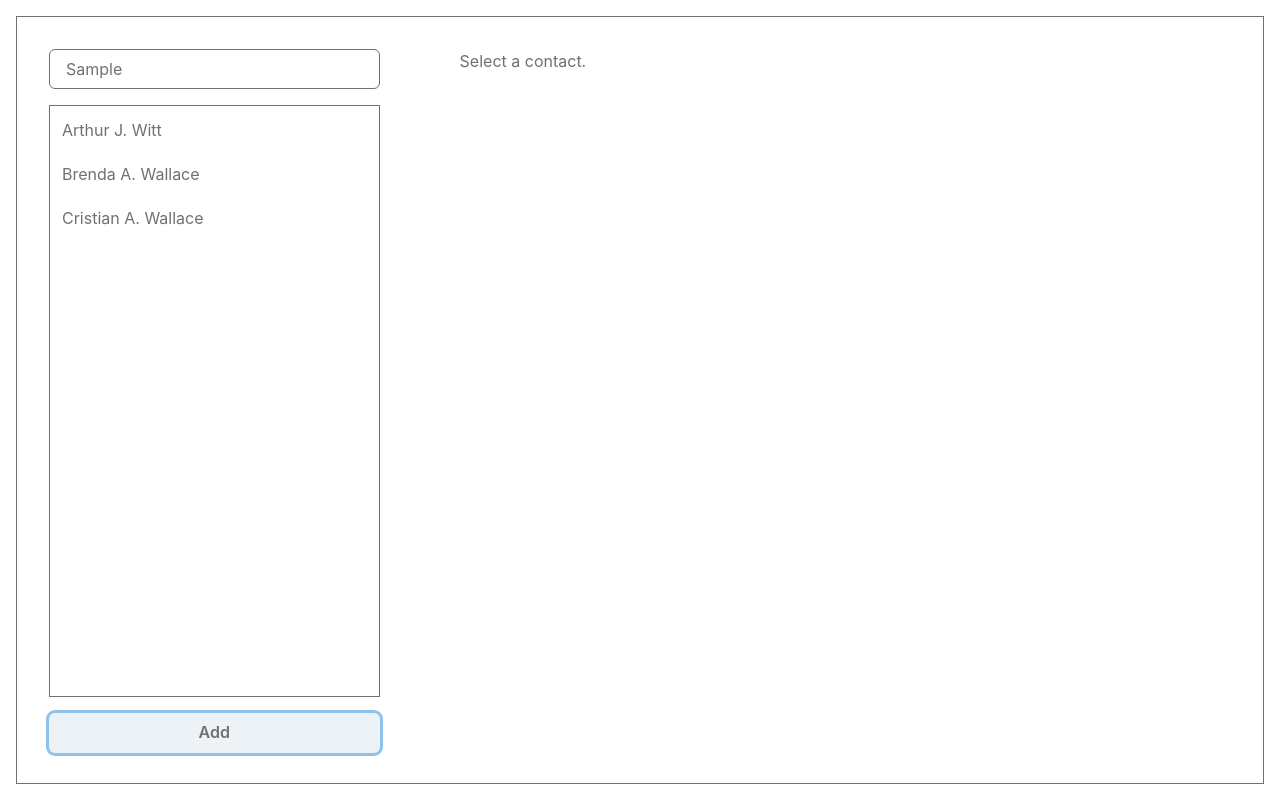
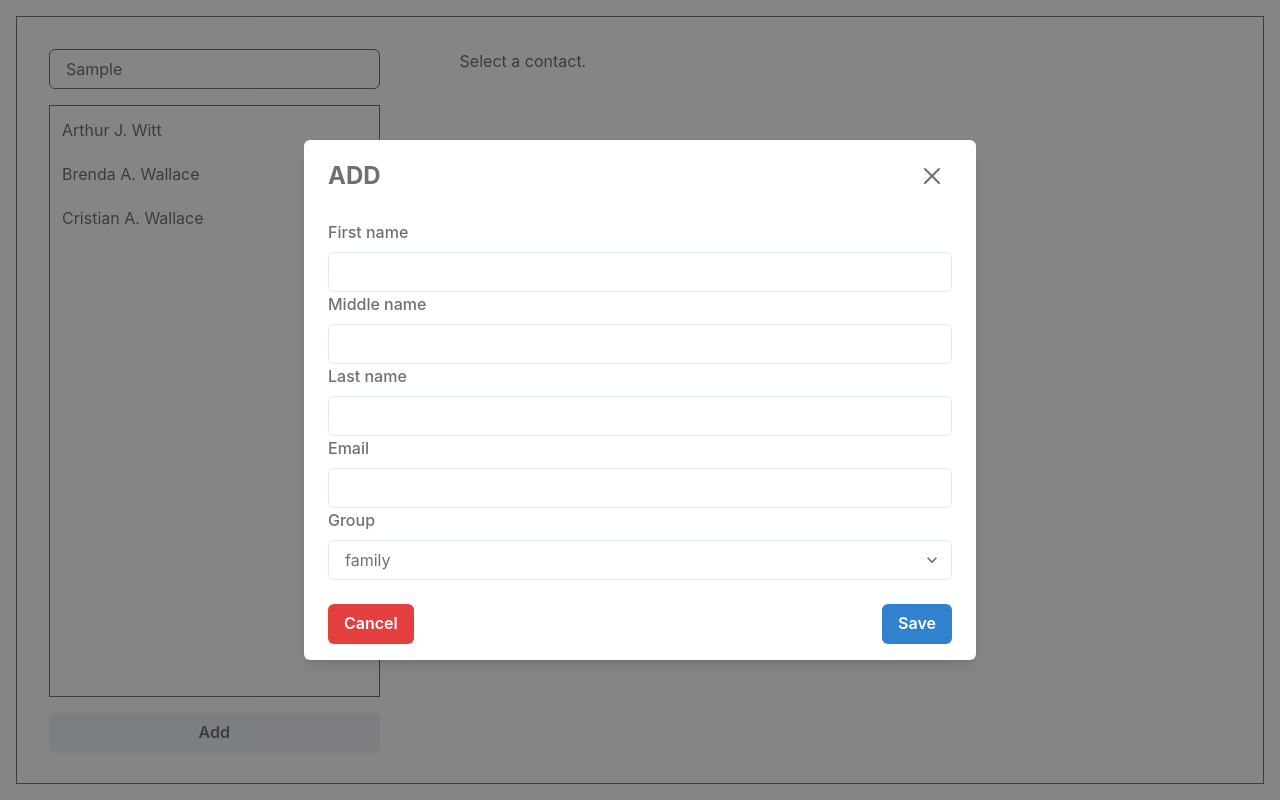
Before and after one commit to nikch312/contact-test, a Next.js app: page / in a window 1280 px wide. Both pictures are taken after typing "Sample" into the empty fields and a click on the button "Add". Built offline with nearby package versions, Linux system fonts and the light colour scheme.

Commit message:
add, update, delete implementation

```diff
--- a/components/contact/Contact.tsx
+++ b/components/contact/Contact.tsx
@@ -26,7 +26,7 @@ export const Contact: React.FC = () => {
         {contacts
           .sort((a: IContact, b: IContact) => sortFunc(a, b))
           .map((contact: IContact) => (
-            <ContactItem {...contact} />
+            <ContactItem key={contact.id} {...contact} />
           ))}
       </List>
     </Box>
--- /dev/null
+++ b/components/modal/Modal.tsx
@@ -0,0 +1,166 @@
+import { useContext, useRef, useEffect, useState } from "react";
+import {
+  AlertDialog,
+  AlertDialogBody,
+  AlertDialogContent,
+  AlertDialogFooter,
+  AlertDialogHeader,
+  AlertDialogOverlay,
+  Button,
+  CloseButton,
+  Flex,
+  FormControl,
+  FormLabel,
+  Input,
+  Select,
+  Text,
+} from "@chakra-ui/react";
+
+import { ContactContext } from "../../context";
+import { IContact, ContextType } from "../../types";
+
+interface ModalProps {
+  open: boolean;
+  type: boolean;
+  close: () => void;
+}
+
+export const Modal: React.FC<ModalProps> = ({ open, type, close }) => {
+  const { current, contacts, addContact, updateContact, setCurrentContact } =
+    useContext(ContactContext) as ContextType;
+  const cancelRef = useRef<HTMLButtonElement>(null);
+
+  const [firstName, setFirstName] = useState("");
+  const [middleName, setMiddleName] = useState("");
+  const [lastName, setLastName] = useState("");
+  const [email, setEmail] = useState("");
+  const [group, setGroup] = useState("");
+
+  useEffect(() => {
+    if (!type) {
+      const contact: IContact = contacts.find(
+        (c: IContact) => c.id === current
+      ) as IContact;
+
+      setFirstName(contact.firstName);
+      setMiddleName(contact.middleName || "");
+      setLastName(contact.lastName);
+      setEmail(contact.email);
+      setGroup(contact.group);
+    }
+  }, [open]);
+
+  const clear = () => {
+    setFirstName("");
+    setMiddleName("");
+    setLastName("");
+    setEmail("");
+    setGroup("");
+  };
+
+  const save = () => {
+    const contact: IContact = {
+      id: type ? 0 : current,
+      firstName,
+      middleName,
+      lastName,
+      email,
+      group,
+    };
+
+    if (type) addContact(contact);
+    else {
+      updateContact(contact);
+      setCurrentContact(contact.id);
+    }
+    clear();
+    close();
+  };
+
+  const onClose = () => {
+    clear();
+    close();
+  };
+
+  return (
+    <AlertDialog
+      isOpen={open}
+      isCentered={true}
+      motionPreset="slideInRight"
+      leastDestructiveRef={cancelRef}
+      onClose={onClose}
+      size="2xl"
+    >
+      <AlertDialogOverlay>
+        <AlertDialogContent>
+          <AlertDialogHeader>
+            <Flex alignItems="center" justifyContent="space-between">
+              <Text variant="title">{type ? "Add" : "Edit"}</Text>
+              <CloseButton
+                size="lg"
+                _focus={{ outline: "none" }}
+                onClick={onClose}
+              />
+            </Flex>
+          </AlertDialogHeader>
+          <AlertDialogBody>
+            <FormControl id="firstName">
+              <FormLabel>First name</FormLabel>
+              <Input
+                type="text"
+                value={firstName}
+                onChange={(e) => setFirstName(e.target.value)}
+              />
+            </FormControl>
+            <FormControl id="middleName">
+              <FormLabel>Middle name</FormLabel>
+              <Input
+                type="text"
+                value={middleName}
+                onChange={(e) => setMiddleName(e.target.value)}
+              />
+            </FormControl>
+            <FormControl id="lastName">
+              <FormLabel>Last name</FormLabel>
+              <Input
+                type="text"
+                value={lastName}
+                onChange={(e) => setLastName(e.target.value)}
+              />
+            </FormControl>
+            <FormControl id="email">
+              <FormLabel>Email</FormLabel>
+              <Input
+                type="email"
+                value={email}
+                isRequired
+                onChange={(e) => setEmail(e.target.value)}
+              />
+            </FormControl>
+            <FormControl id="Group">
+              <FormLabel>Group</FormLabel>
+              <Select
+                size="md"
+                value={group}
+                onChange={(e) => setGroup(e.target.value)}
+              >
+                <option value="family">family</option>
+                <option value="friends">friends</option>
+                <option value="school">school</option>
+                <option value="work">work</option>
+              </Select>
+            </FormControl>
+          </AlertDialogBody>
+          <AlertDialogFooter display="flex" justifyContent="space-between">
+            <Button colorScheme="red" onClick={onClose}>
+              Cancel
+            </Button>
+            <Button colorScheme="blue" onClick={save}>
+              Save
+            </Button>
+          </AlertDialogFooter>
+        </AlertDialogContent>
+      </AlertDialogOverlay>
+    </AlertDialog>
+  );
+};
--- /dev/null
+++ b/components/modal/index.ts
@@ -0,0 +1 @@
+export * from "./Modal"
--- a/components/profile/Profile.tsx
+++ b/components/profile/Profile.tsx
@@ -6,12 +6,34 @@ import { Avatar } from "./Avatar";
 import { ContactContext } from "../../context";
 import { IContact, ContextType } from "../../types";
 
-export const Profile: React.FC = () => {
-  const { current } = useContext(ContactContext) as ContextType;
+interface ProfileProps {
+  openModal: () => void;
+  setType: (type: boolean) => void;
+}
 
-  if (!current) return <Box>Select a contact.</Box>;
+export const Profile: React.FC<ProfileProps> = ({ openModal, setType }) => {
+  const { contacts, current, deleteContact } = useContext(
+    ContactContext
+  ) as ContextType;
 
-  const { firstName, middleName, lastName, email, group } = current as IContact;
+  if (current === -1) return <Box>Select a contact.</Box>;
+
+  const contact: IContact = contacts.find(
+    (c: IContact) => c.id === current
+  ) as IContact;
+
+  const { firstName, middleName, lastName, email, group } = contact;
+
+  const onEdit = () => {
+    setType(false);
+    openModal();
+  };
+
+  const onDelete = () => {
+    if (confirm("Are you sure")) {
+      deleteContact(contact.id);
+    }
+  };
 
   return (
     <Flex flexDir="column" justifyContent="space-between" h="100%">
@@ -42,9 +64,11 @@ export const Profile: React.FC = () => {
       <Flex justifyContent="space-between">
         <Box>
           <Button>Share</Button>
-          <Button ml={4}>Edit...</Button>
+          <Button ml={4} onClick={onEdit}>
+            Edit...
+          </Button>
         </Box>
-        <Button>Delete</Button>
+        <Button onClick={onDelete}>Delete</Button>
       </Flex>
     </Flex>
   );
--- a/context/index.tsx
+++ b/context/index.tsx
@@ -7,7 +7,7 @@ export const ContactContext = createContext<ContextType | null>(null);
 
 const ContactProvider: React.FC<React.ReactNode> = ({ children }) => {
   const [contacts, setContacts] = useState<IContact[]>(initContacts);
-  const [current, setCurrent] = useState<IContact>();
+  const [current, setCurrent] = useState<number>(-1);
 
   const addContact = (payload: IContact) => {
     const newContact: IContact = {
@@ -30,8 +30,7 @@ const ContactProvider: React.FC<React.ReactNode> = ({ children }) => {
   };
 
   const setCurrentContact = (id: number) => {
-    const contact = contacts.find((c: IContact) => c.id === id);
-    setCurrent(contact);
+    setCurrent(id);
   };
 
   return (
--- a/pages/index.tsx
+++ b/pages/index.tsx
@@ -1,10 +1,18 @@
+import { useState } from "react";
 import { Box, Button, Flex, Input } from "@chakra-ui/react";
 
+import { Modal } from "../components/modal";
 import { Profile } from "../components/profile";
 import { Contact } from "../components/contact";
 
 const IndexPage: React.FC = () => {
+  const [isModal, setModalVisible] = useState(false);
+  const [type, setType] = useState(true);
+  const openModal = () => setModalVisible(true);
+  const closeModal = () => setModalVisible(false);
+
   return (
+    <>
       <Flex
         as="main"
         w="calc(100% - 32px)"
@@ -16,20 +24,23 @@ const IndexPage: React.FC = () => {
         <Box w="30%">
           <Input border="1px solid #707070 !important" />
           <Contact />
-        <Button w="100%" mt={4}>
+          <Button
+            w="100%"
+            mt={4}
+            onClick={() => {
+              setType(true);
+              openModal();
+            }}
+          >
             Add
           </Button>
         </Box>
         <Box ml="20" w="70%">
-        <Profile
-          firstName="Brenda"
-          middleName="Amadea"
-          lastName="Wallace"
-          email="brendaawall@gmail.com"
-          group="school"
-        />
+          <Profile openModal={openModal} setType={setType} />
         </Box>
       </Flex>
+      <Modal type={type} open={isModal} close={closeModal} />
+    </>
   );
 };
 
--- a/types/Context.ts
+++ b/types/Context.ts
@@ -2,7 +2,7 @@ import { IContact } from "./Contact"
 
 export type ContextType = {
   contacts: IContact[];
-  current: IContact | undefined;
+  current: number;
   addContact: (payload: IContact) => void;
   updateContact: (payload: IContact) => void;
   deleteContact: (id: number) => void;
```
Lines whose indentation alone changed are shown as unchanged.
